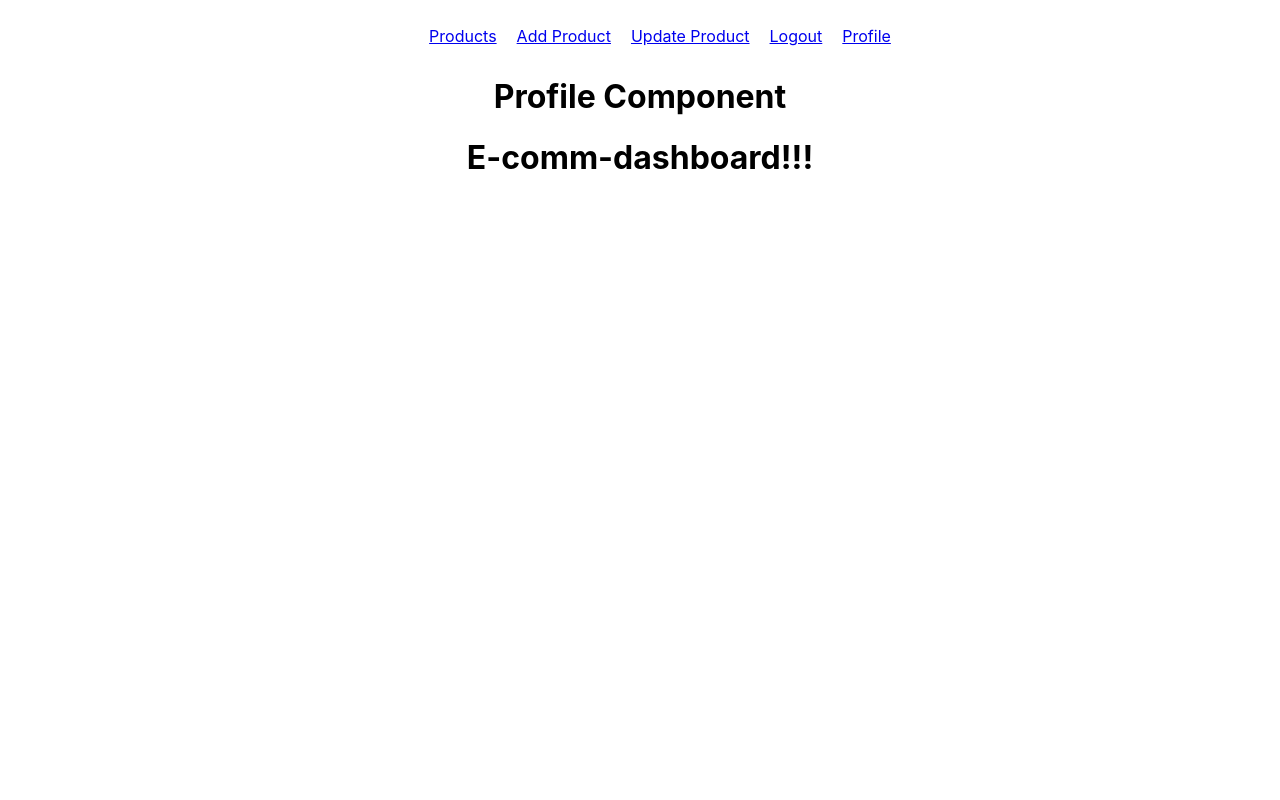
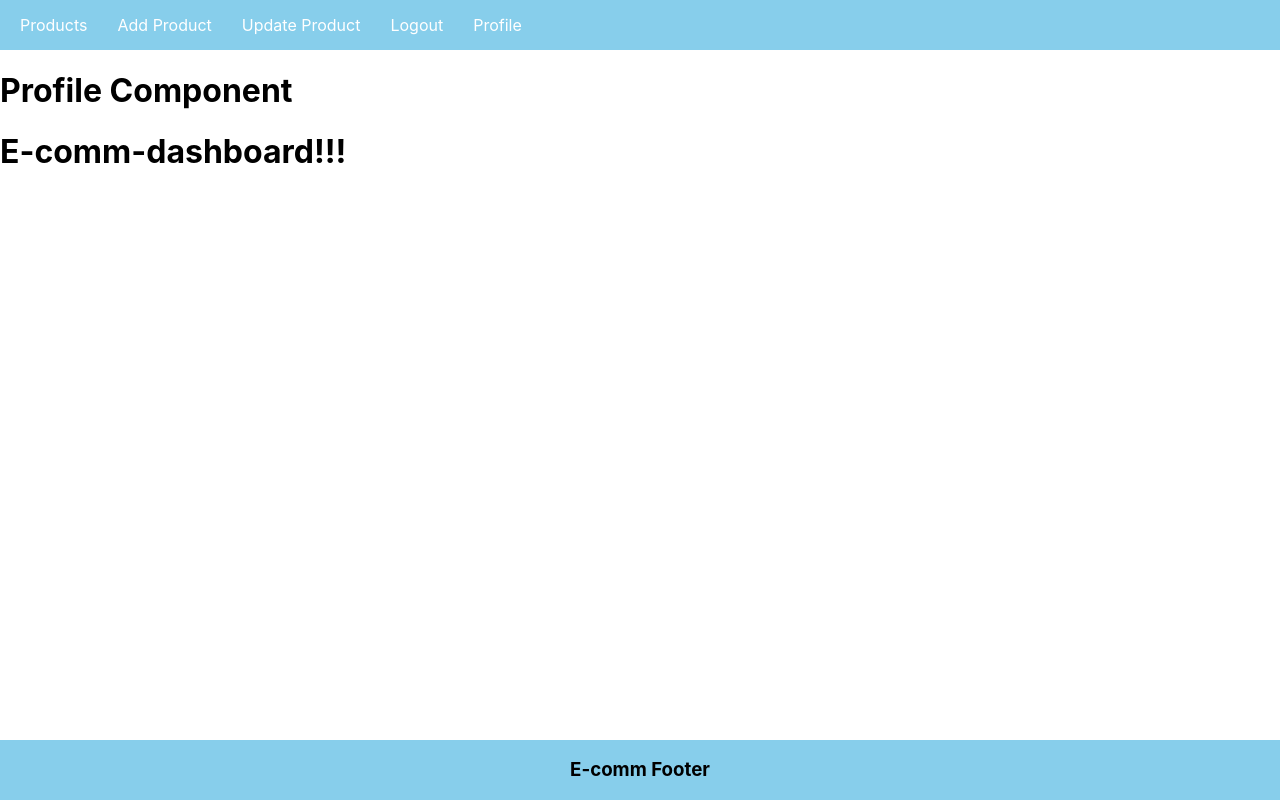
Before and after one commit to Baaz9608/E-Commerce-Dashboard, a React (Create React App) app in the folder frontend/: page /profile in a window 1280 px wide. Built offline with nearby package versions, Linux system fonts and the light colour scheme.

Commit message:
footer and component files are added

```diff
--- a/frontend/src/App.css
+++ b/frontend/src/App.css
@@ -2,9 +2,28 @@
   display: inline-block;
   padding: 10px;
 }
-.App{
+
+.nav-ul li a{
+  color: #fff;
+  padding: 5px;
+  text-decoration: none;
+}
+.nav-ul {
+  padding: 5px;
+  margin: 0;
+  background-color: skyblue;
+}
+.footer{
+  position: absolute;
+  bottom: 0;
   text-align: center;
+  background-color: skyblue;
+  width: 100%;
 }
+
+/* .App{
+  text-align: center;
+} */
 
 
 
--- a/frontend/src/App.js
+++ b/frontend/src/App.js
@@ -1,6 +1,7 @@
-import Nav from './Nav';
+import Nav from './components/Nav';
 import './App.css';
 import { BrowserRouter, Routes, Route } from 'react-router-dom';
+import Footer from './components/Footer';
 
 function App() {
   return (
@@ -15,6 +16,7 @@
           <Route path='/profile' element={<h1>Profile Component</h1>}/>
         </Routes>
         <h1>E-comm-dashboard!!!</h1>
+        <Footer/>
       </BrowserRouter>
 
     </div>
--- /dev/null
+++ b/frontend/src/components/Footer.js
@@ -0,0 +1,11 @@
+import React from "react";
+
+const Footer = ()=>{
+    return(
+        <div className="footer">
+        <h3>E-comm Footer</h3>
+        </div>
+    )
+}
+
+export default Footer;
```
Also changed, not shown: frontend/src/components/Nav.js (renamed from frontend/src/Nav.js).
